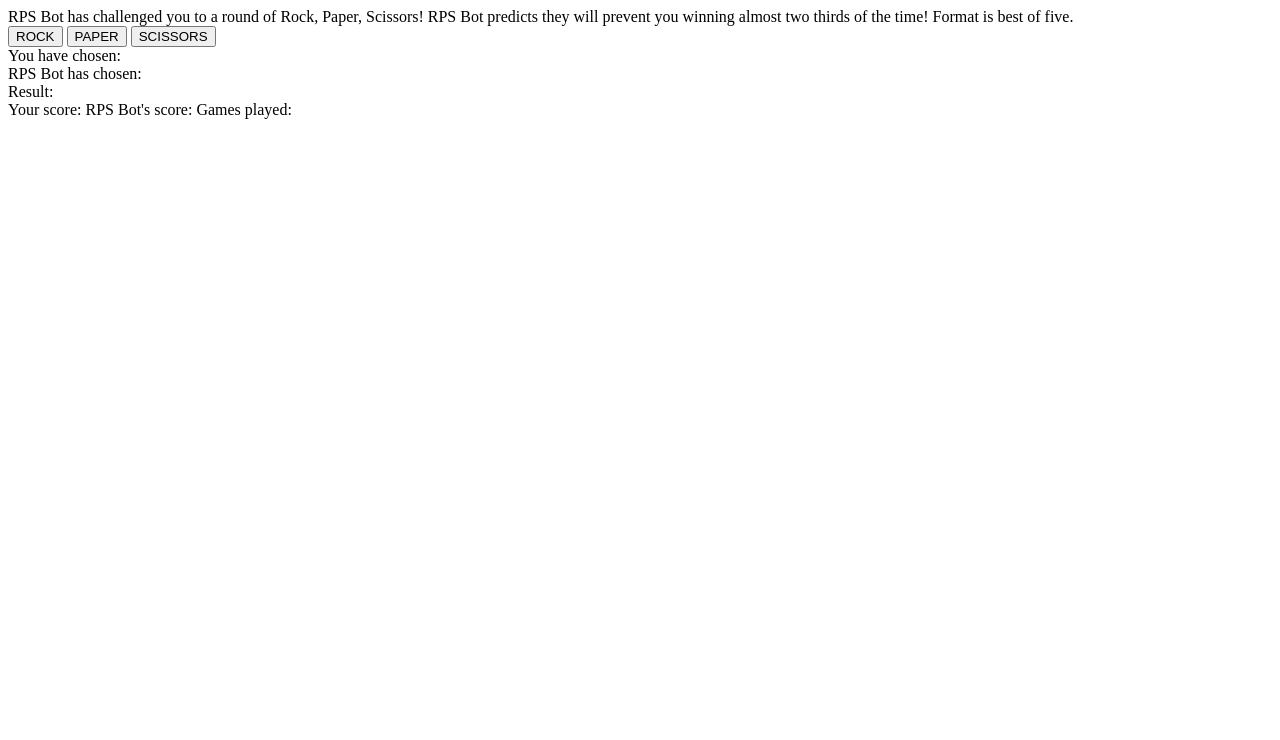
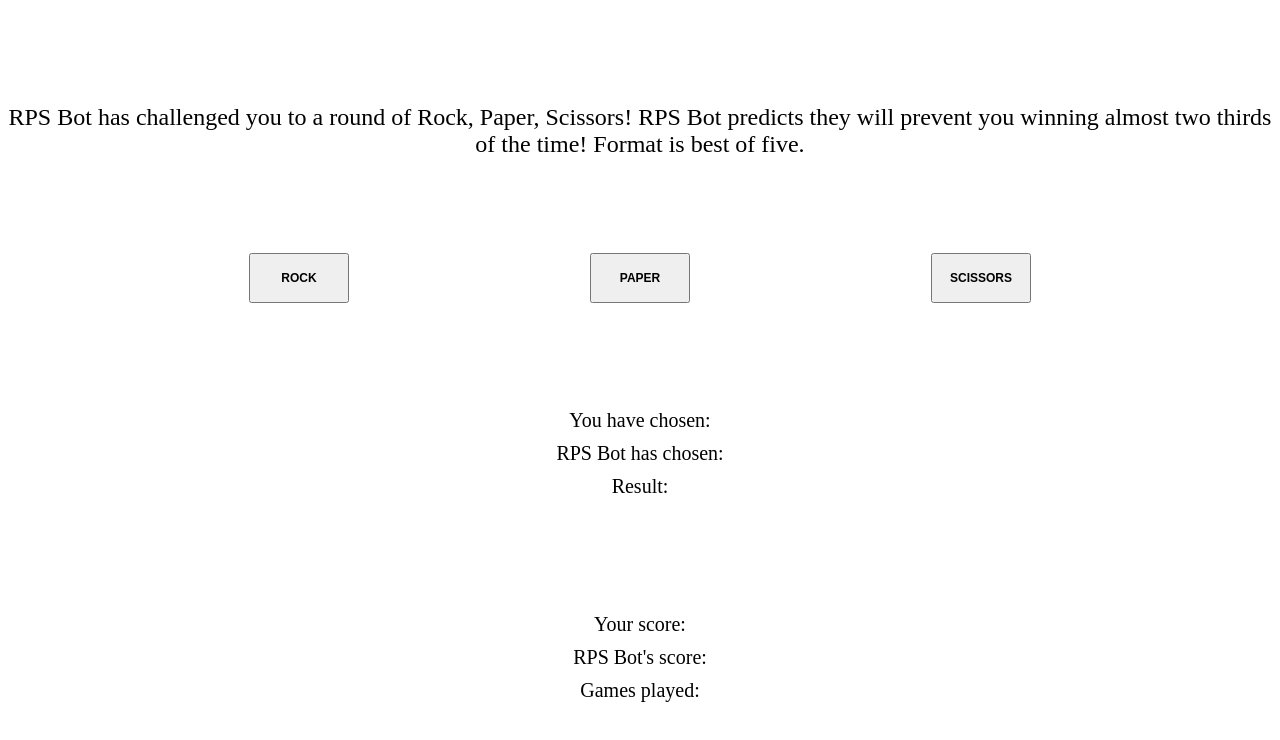
Before and after one commit to MidlifeMechanicus/rock-paper-scissors, a plain HTML site: page index.html in a window 1280 px wide. Drawn offline with Linux system fonts and the light colour scheme.

Commit message:
Add very basic html and css styling

```diff
--- a/index.html
+++ b/index.html
@@ -8,36 +8,32 @@
     <script src="script.js" defer></script>
 </head>
 <body>
-    <section>
+    <section id="intro">
         RPS Bot has challenged you to a round of Rock, Paper, Scissors! RPS Bot predicts they will prevent you winning almost two thirds of the time!
          Format is best of five.
     </section>
-    <section>
+    <section id="choices">
         <button id="rock" type="button">ROCK</button>
         <button id="paper" type="button">PAPER</button>
         <button id="scissors" type="button">SCISSORS</button>
     </section>
-    <section>
+    <section id="game">
         <section>
-            You have chosen:
-            <span id="humanChoiceDisplay"></span>
+            <p>You have chosen: <span id="humanChoiceDisplay"></span></p>
         </section>
         <section>
-            RPS Bot has chosen:
-            <span id="computerChoiceDisplay"></span>
+            <p>RPS Bot has chosen: <span id="computerChoiceDisplay"></span></p>
         </section>
         <section>
-            Result:
-            <span id="resultDisplay"></span>
+            <p>Result:
+            <span id="resultDisplay"></span></p>
         </section>
-        <section>
-            Your score:
-            <span id="humanScoreDisplay"></span>
-            RPS Bot's score:
-            <span id="computerScoreDisplay"></span>
-            Games played:
-            <span id="gameNumberDisplay"></span>
-        </section>
+    </section>
+    <section id="match">
+        <p>Your score: <span id="humanScoreDisplay"></span></p>
+        <p>RPS Bot's score: <span id="computerScoreDisplay"></span></p>
+        <p>Games played:
+        <span id="gameNumberDisplay"></span></p>
     </section>
 </body>
 </html>
--- a/style.css
+++ b/style.css
@@ -0,0 +1,37 @@
+* {
+    box-sizing: border-box;
+}
+
+body {
+    display: flex;
+    flex-direction: column;
+    justify-content: space-evenly;
+    min-height: 100vh;
+    /* The alternative is- to set both body and html height to 100%. Both need to set to this level because the body is within the html container, meaning it takes up 100% of what the container allows, which can be less that 100% of the possible space. Using vh units allows us to make only single change. */
+
+    #intro {
+        font-size: 24px;
+        text-align: center;
+    }
+
+    #choices {
+        display: flex;
+        justify-content: space-evenly;
+
+        button {
+            height: 50px;
+            width: 100px;
+            font-size: 12px;
+            font-weight: bold;
+        }
+    }
+
+    #game, #match {
+        font-size: 20px;
+        text-align: center;
+
+        p {
+            margin: 10px;
+        }
+    }
+}
```
Also changed, not shown: script.js (+0 -29 lines).
